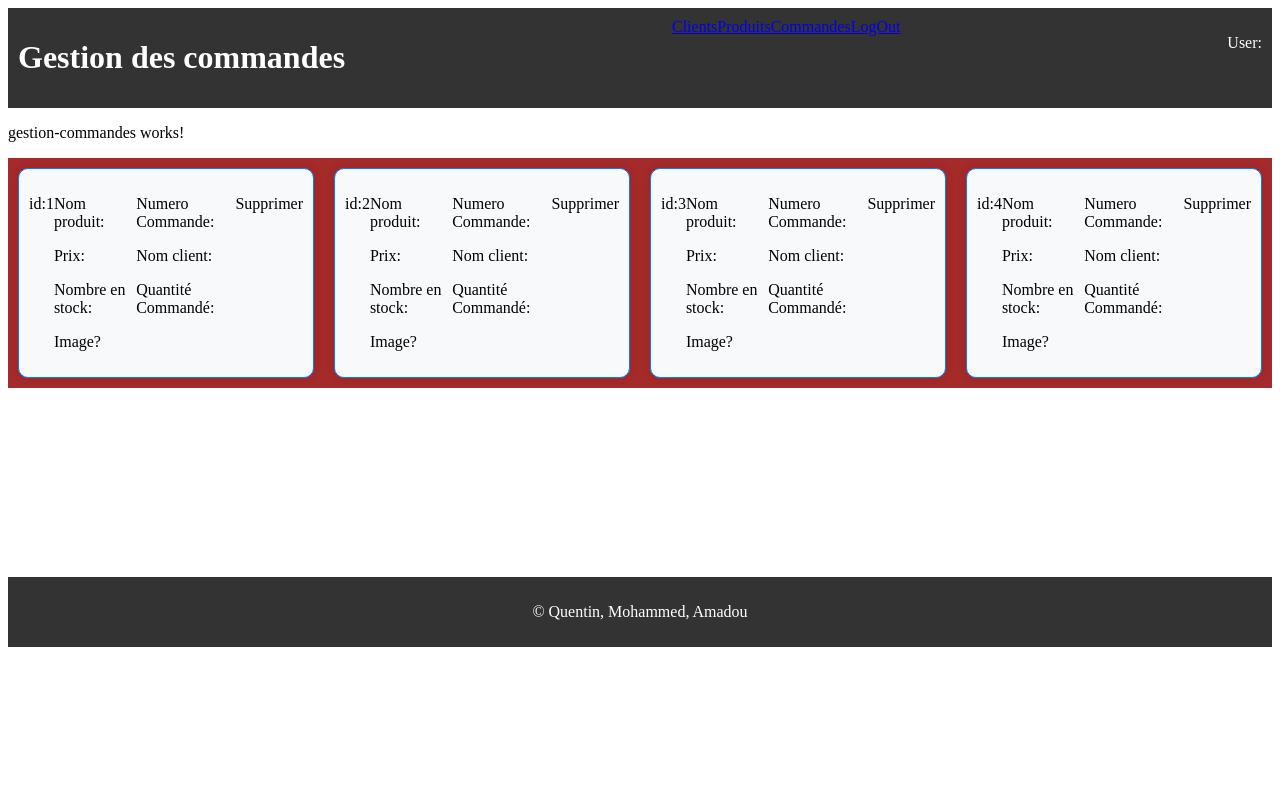
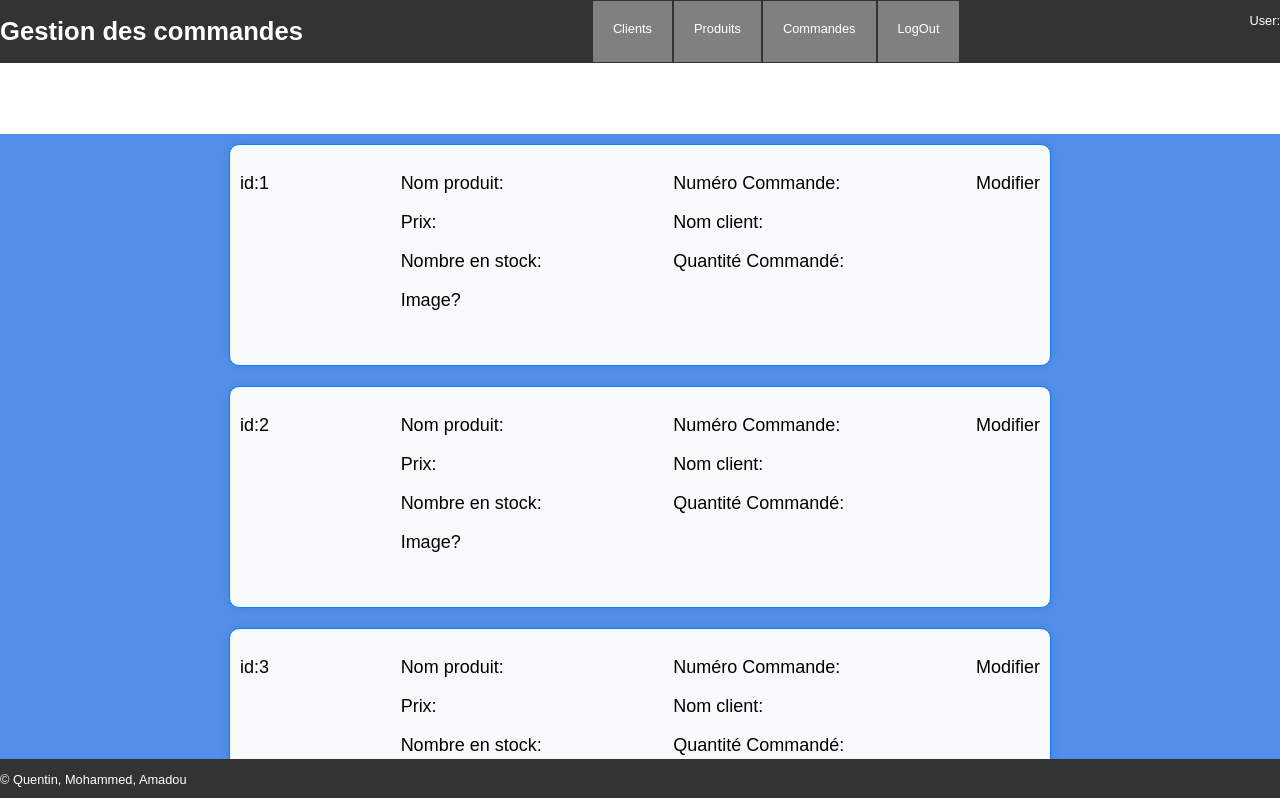
Before and after one commit to TRVevel/Projet_Angular, an Angular app: page /commandes in a window 1280 px wide. Shown: the top 798 px of the page. Built offline with nearby package versions, Linux system fonts and the light colour scheme.

Commit message:
css avancer, html bientot finis

```diff
--- a/src/app/carte-commande/carte-commande.component.css
+++ b/src/app/carte-commande/carte-commande.component.css
@@ -1,5 +1,6 @@
 .carteCommande{
-    width: 1000px;
+    width: 800px;
+    height: 200px;
     display: flex;
     background-color: #f8f9fa;
     border: 1px solid #0080ff;
@@ -8,6 +9,7 @@
     margin: 10px;
     box-shadow: 0 0 10px rgba(0, 0, 0, 0.1);
     justify-content: space-between;
+    font-size: 18px;
 }
 .InfoProdruit{
 }
--- a/src/app/carte-commande/carte-commande.component.html
+++ b/src/app/carte-commande/carte-commande.component.html
@@ -8,11 +8,11 @@
     <p>Image?</p>
 </div>
 <div class="InfoClient">
-    <p>Numero Commande:</p>
+    <p>Numéro Commande:</p>
     <p>Nom client:</p>
     <p>Quantité Commandé:</p>
 </div>
-<p>Supprimer</p>
+<p>Modifier</p>
 </div>
 <!-- Deuxième carte de commande -->
 <div class="carteCommande">
@@ -24,11 +24,11 @@
     <p>Image?</p>
 </div>
 <div class="InfoClient">
-    <p>Numero Commande:</p>
+    <p>Numéro Commande:</p>
     <p>Nom client:</p>
     <p>Quantité Commandé:</p>
 </div>
-<p>Supprimer</p>
+<p>Modifier</p>
 </div>
 <!-- Troisième carte de commande -->
 <div class="carteCommande">
@@ -40,11 +40,11 @@
     <p>Image?</p>
 </div>
 <div class="InfoClient">
-    <p>Numero Commande:</p>
+    <p>Numéro Commande:</p>
     <p>Nom client:</p>
     <p>Quantité Commandé:</p>
 </div>
-<p>Supprimer</p>
+<p>Modifier</p>
 </div>
 <!-- Quatrième carte de commande -->
 <div class="carteCommande">
@@ -56,9 +56,9 @@
     <p>Image?</p>
 </div>
 <div class="InfoClient">
-    <p>Numero Commande:</p>
+    <p>Numéro Commande:</p>
     <p>Nom client:</p>
     <p>Quantité Commandé:</p>
 </div>
-<p>Supprimer</p>
+<p>Modifier</p>
 </div>
--- a/src/app/gestion-commandes/gestion-commandes.component.css
+++ b/src/app/gestion-commandes/gestion-commandes.component.css
@@ -1,21 +1,38 @@
 header{
-
     background-color: #333;
+    font-size: 0.8rem;
+    min-width: 100vw;
+    position: fixed;
+    padding: 0;
+    top:0;
     color: white;
     display: flex;
     justify-content: space-between;
-    padding: 10px;
+}
+nav{
+    display: flex;
+}
+nav a{
+    color: white;
+    text-decoration: none;
+    padding: 20px;
+    background-color: grey;
+    border: #333 solid 1px;
 }
 app-carte-commande{
+    margin-top: 100px;
     max-width: 100vw;
-    background-color: brown;
+    background-color: rgb(82, 143, 235);
+    justify-content: space-around;
     display: flex;
+    flex-wrap: wrap;
 }
 footer{
-    margin-top: 15%;
-    margin-bottom: 0px;
     background-color: #333;
+    font-size: 0.8rem;
+    min-width: 100%;
+    position: fixed;
+    padding: 0;
+    bottom:0;
     color: white;
-    text-align: center;
-    padding: 10px;
 }
--- a/src/styles.css
+++ b/src/styles.css
@@ -1,4 +1,7 @@
 /* You can add global styles to this file, and also import other style files */
 body{
     min-height: 100vh;
+    min-width: 100vw;
+    margin: 0;
+    font-family: Arial, Helvetica, sans-serif;
 }
```
